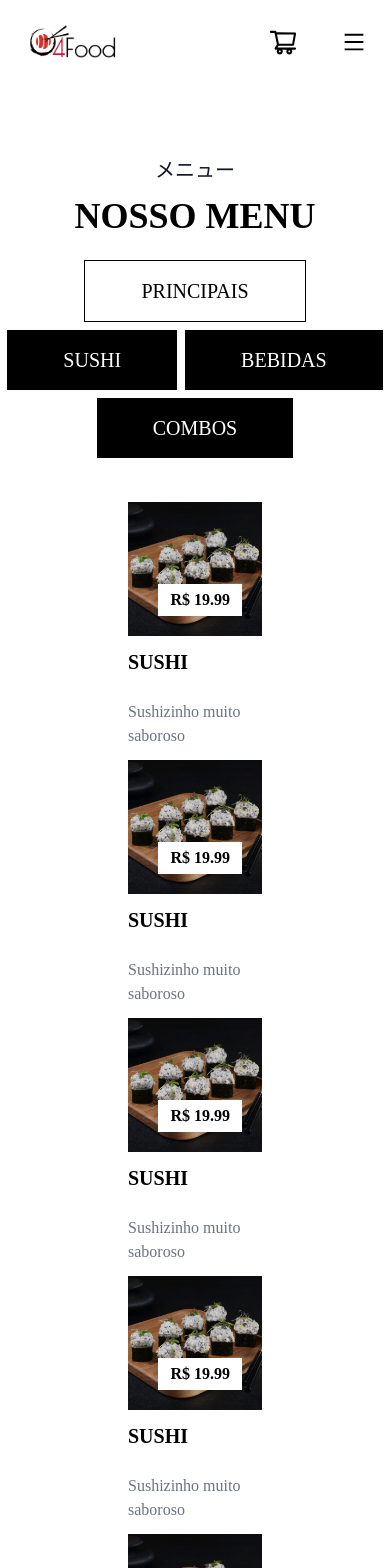
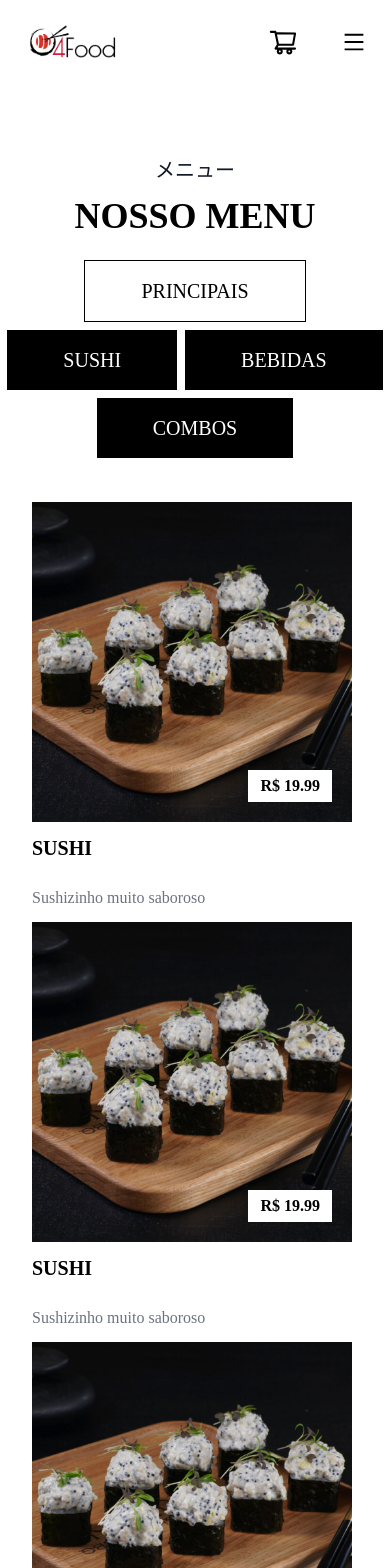
Before and after one commit to lorenzocoracini/4food, a Next.js app in the folder 4food-project/: page /cardapio in a window 390 px wide. Shown: the top 1568 px of the page. Built offline with nearby package versions, Linux system fonts and the light colour scheme; a web font is replaced by a local one.

Commit message:
adicionado responsividade menu

```diff
--- a/4food-project/src/app/cardapio/page.tsx
+++ b/4food-project/src/app/cardapio/page.tsx
@@ -38,7 +38,7 @@ export default function Cardapio() {
         onClick={() => handleClick("combos")}>COMBOS</button>
       </div>
       <div
-        className="w-full py-8 px-32 md:grid md:grid-cols-[repeat(auto-fit,minmax(200px,1fr))] gap-4 items-center
+        className="w-full py-8 px-8 lg:px-32 md:grid md:grid-cols-[repeat(auto-fit,minmax(200px,1fr))] gap-4 items-center
       justify-center lg:flex lg:flex-wrap"
       >
         <ItemMenu
```
